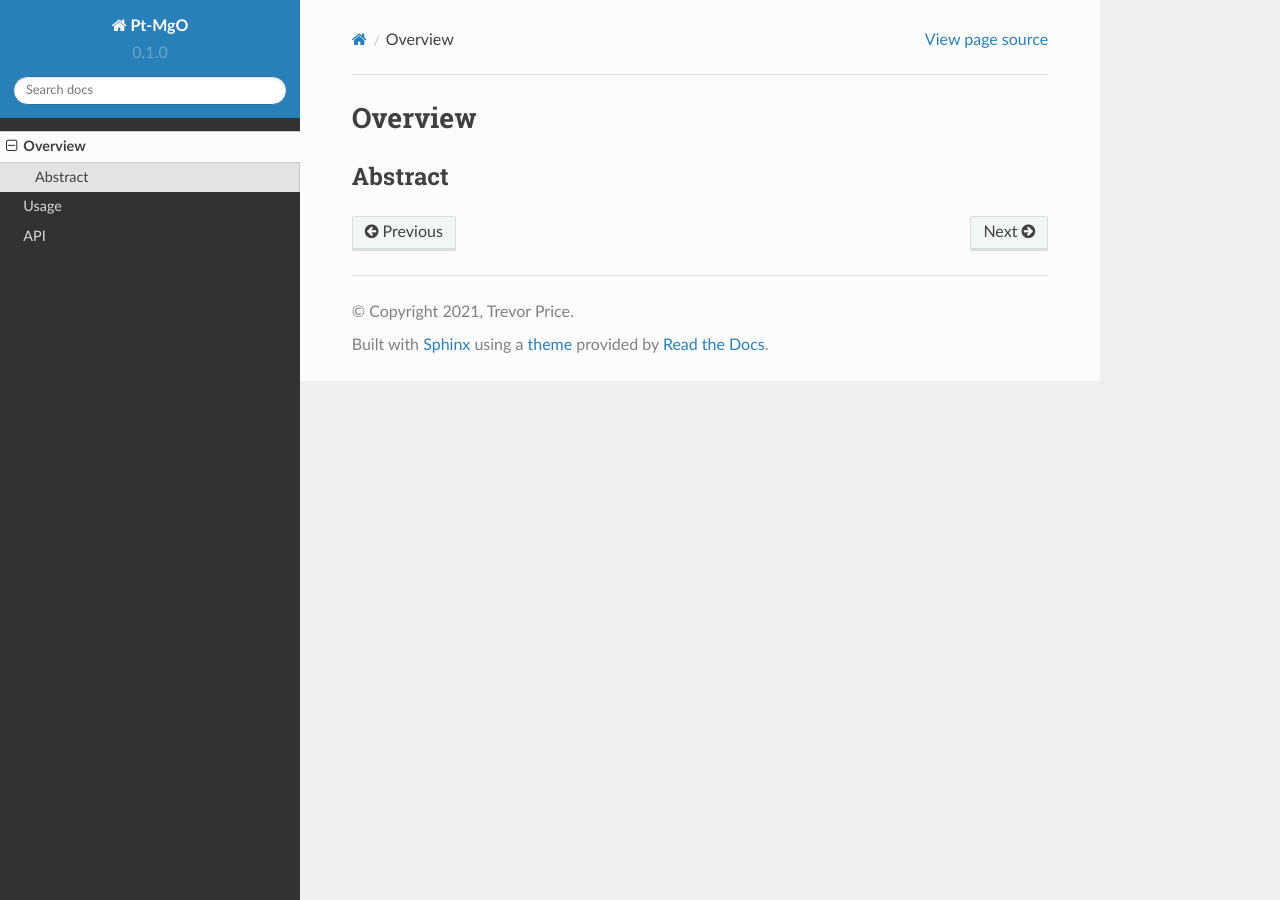
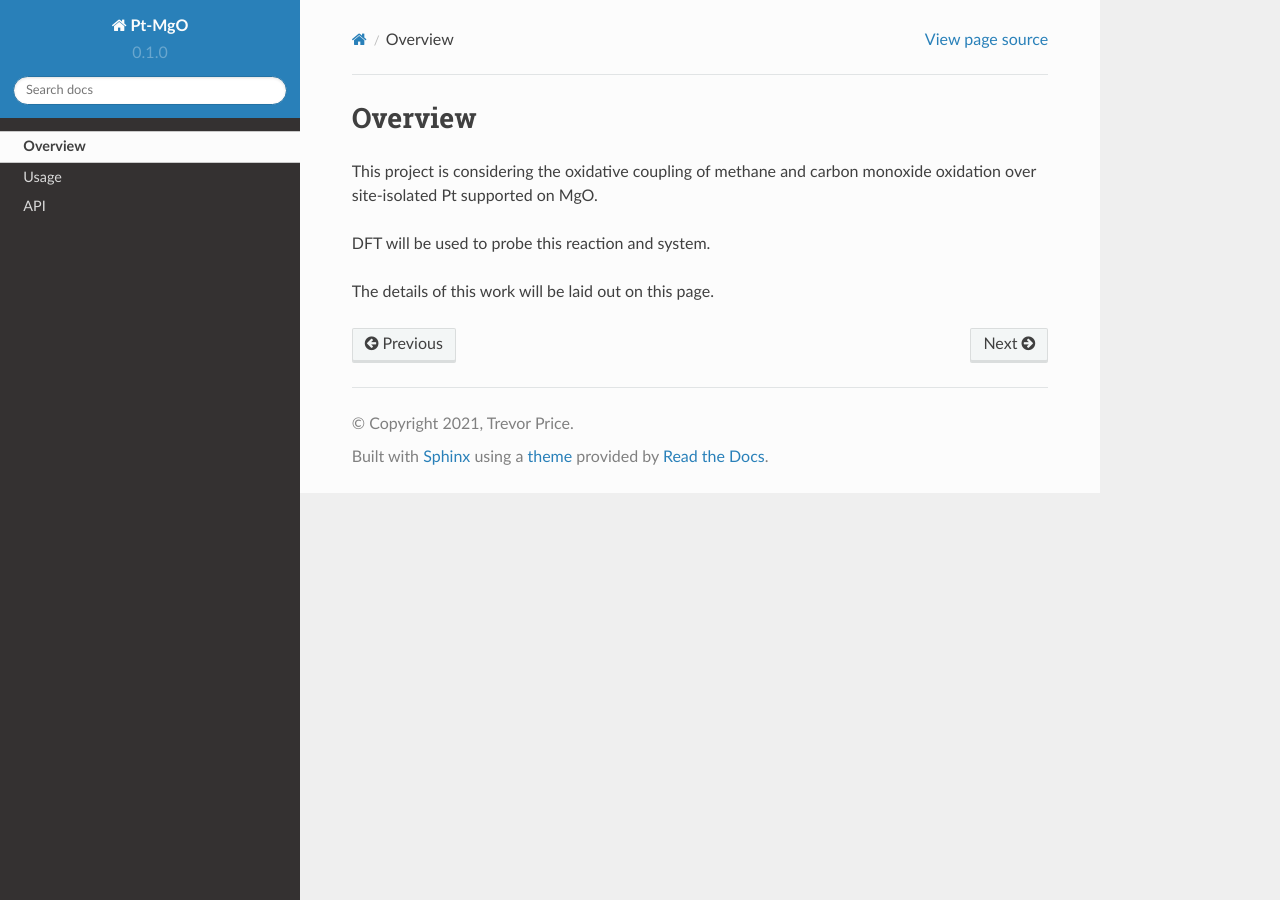
Before and after one commit to tdprice-858/Pt-MgO, a Sphinx documentation site: the page built from docs/source/overview.rst, in a window 1280 px wide. Built offline with Sphinx 7.4.7 and the Read the Docs theme 2.0.0, drawn with Linux system fonts in a browser that asks for light colours.

Commit message:
Update overview.rst

```diff
--- a/docs/source/overview.rst
+++ b/docs/source/overview.rst
@@ -1,7 +1,8 @@
 Overview
 =====
 
+This project is considering the oxidative coupling of methane and carbon monoxide oxidation over site-isolated Pt supported on MgO.
 
+DFT will be used to probe this reaction and system.
 
-Abstract
-------------
+The details of this work will be laid out on this page.
```
